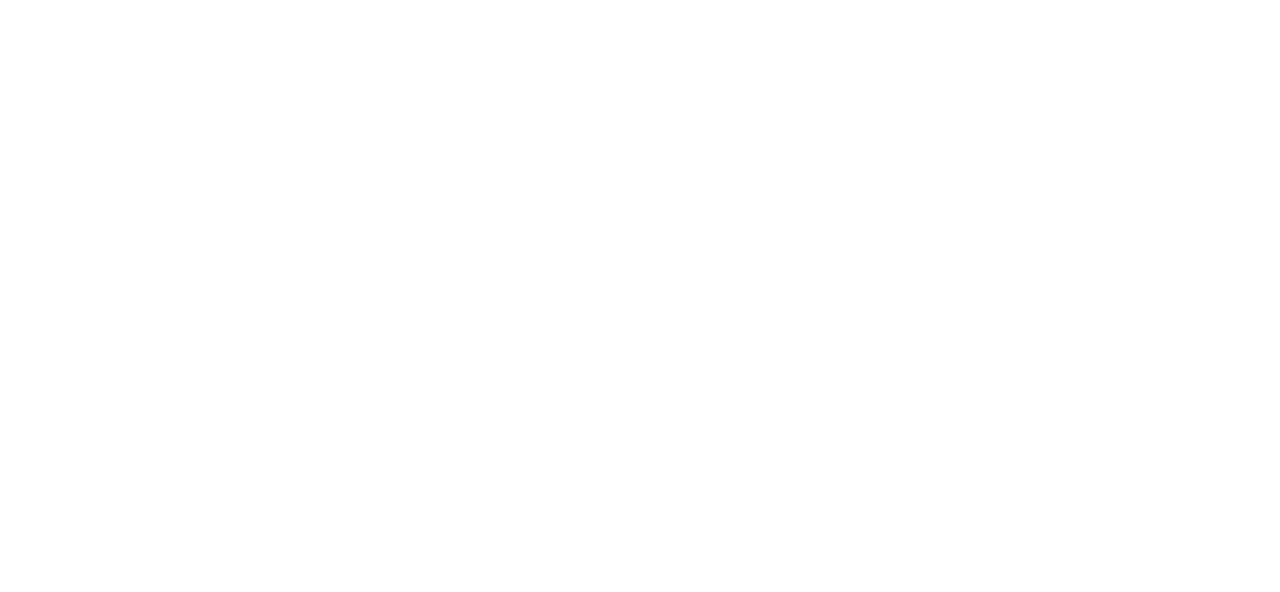
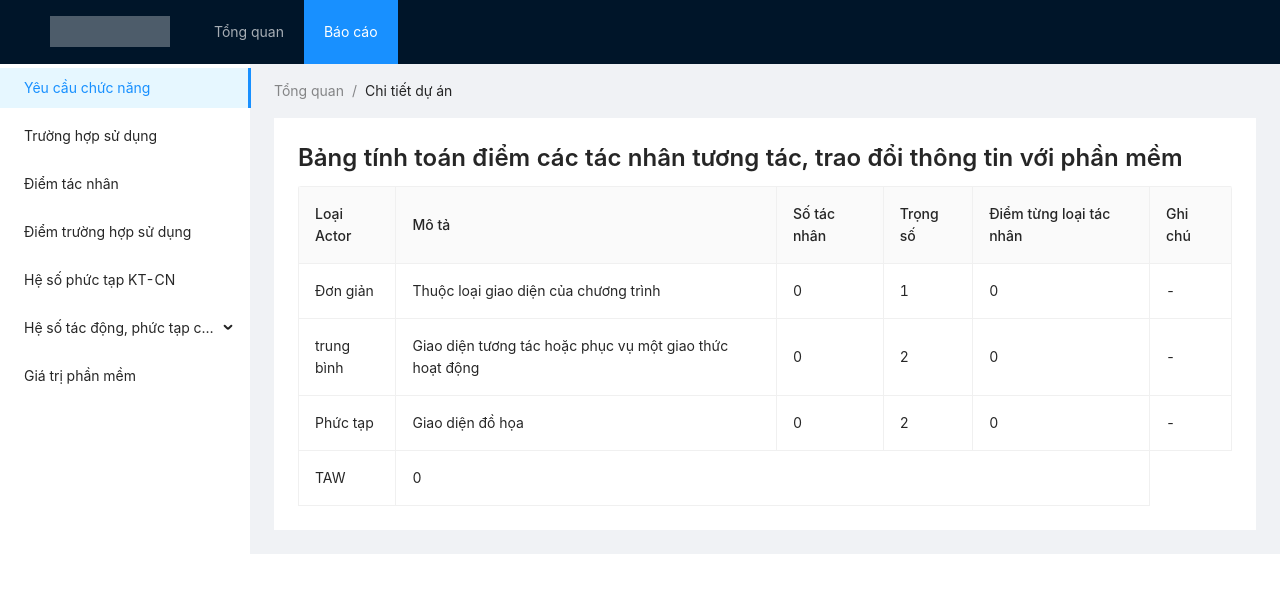
Before and after one commit to phamthanhhang208/SoftwareCost, a React (Create React App) app in the folder client/: page /project-details/1/actor-points in a window 1280 px wide. Shown: the top 592 px of the page. Built offline with nearby package versions, Linux system fonts and the light colour scheme.

Commit message:
added 2 tables

```diff
--- a/client/src/components/EditTableCell.js
+++ b/client/src/components/EditTableCell.js
@@ -48,8 +48,8 @@
         const save = async () => {
           try {
             const values = await form.validateFields();
+            console.log(values)
             toggleEdit();
-            console.log(values)
             handleSave({ ...record, ...values });
           } catch (errInfo) {
             console.log('Save failed:', errInfo);
@@ -70,7 +70,7 @@
                 {options.map(option => {
                     return <Option key = {option.value} >{option.label}</Option>
                 })}
-            </Select> : <Input ref={inputRef} onPressEnter={save} onBlur={save} />}
+            </Select>: <Input ref={inputRef} onPressEnter={save} onBlur={save} /> }
 
             </Form.Item>
           ) : (
@@ -97,7 +97,7 @@
         },
     };
     const handleSave = (row) => {
-        props.handleChangePoint(row.key,row.diem)
+        props.handleChangePoint(row)
     }
     const columns = props.columns.map((col) => {
         if (!col.editable) {
@@ -116,7 +116,6 @@
         };
       });
 
-
     return (
         <div>
             <Table
@@ -126,6 +125,23 @@
                 dataSource={dataSource}
                 columns={columns}
                 pagination = {false}
+                summary = {(pageData) =>{
+                  return (
+                    <>
+                    {
+                      props.summaryCells.map((cell)=>{
+                          return <Table.Summary.Row key ={cell.key}>
+                                <Table.Summary.Cell > {cell.name}</Table.Summary.Cell>
+                                <Table.Summary.Cell colSpan={cell.colSpan}>
+                                    {cell.value}
+                                </Table.Summary.Cell>
+                            </Table.Summary.Row>
+                      })
+                    }
+                    </>
+                  )
+
+                }}
             />
         </div>
     )
--- a/client/src/components/Routes.js
+++ b/client/src/components/Routes.js
@@ -2,7 +2,8 @@
 import { Route, Switch } from 'react-router-dom';
 import Overview from '../views/Overview'
 import ProjectDetails from '../views/ProjectDetails';
-import UseCasePoint from '../views/TechnologyComplexity';
+import TechnologyComplexity from '../views/TechnologyComplexity';
+import ActorPoints from '../views/ActorPoints';
 
 export default function Routes() {
     return (
@@ -10,7 +11,8 @@
            <Route path="/" component={Overview} exact />
            <Route path="/overview" component={Overview} exact />
            <Route path="/project-details" component= {ProjectDetails} exact />
-           <Route path="/project-details/:id/tech-complexity" component= {UseCasePoint} exact />
+           <Route path="/project-details/:id/tech-complexity" component= {TechnologyComplexity} exact />
+           <Route path="/project-details/:id/actor-points" component= {ActorPoints} exact />
         </Switch>
     )
 }
--- /dev/null
+++ b/client/src/views/ActorPoints.js
@@ -0,0 +1,116 @@
+import React, {useState,useEffect} from 'react'
+import ProjectDetailsLayout from '../components/ProjectDetailsLayout'
+import EditTableCell from '../components/EditTableCell';
+import 'antd/dist/antd.css';
+import { Typography } from 'antd';
+
+const { Title } = Typography;
+
+const columns = [
+    {
+        title: "Loại Actor",
+        dataIndex: "actorName",
+    },
+    {
+        title: "Mô tả",
+        dataIndex: "mota",
+    },
+    {
+        title: "Số tác nhân",
+        dataIndex: "actorNum",
+        editable: true
+    },
+    {
+        title: "Trọng số",
+        dataIndex: "trongso",
+    },
+    {
+        title: "Điểm từng loại tác nhân",
+        dataIndex: "ketqua",
+    },
+    {
+        title: "Ghi chú",
+        dataIndex: "note",
+        editable: true
+    },
+]
+
+const initalValues = [
+    {
+        key: '1',
+        actorName: 'Đơn giản',
+        mota: 'Thuộc loại giao diện của chương trình',
+        actorNum: 0,
+        trongso: 1,
+        ketqua: 0,
+        note: '-'
+    },
+    {
+        key: '2',
+        actorName: 'trung bình',
+        mota: 'Giao diện tương tác hoặc phục vụ một giao thức hoạt động',
+        actorNum: 0,
+        trongso: 2,
+        ketqua: 0,
+        note: '-'
+    },
+    {
+        key: '3',
+        actorName: 'Phức tạp',
+        mota: 'Giao diện đồ họa',
+        actorNum: 0,
+        trongso: 2,
+        ketqua: 0,
+        note: '-'
+    },
+]
+
+const initialsummaryRow = [
+    {
+        key: '4',
+        name: 'TAW',
+        colSpan: 4,
+        value: 0
+    }
+]
+
+export default function ActorPoints(){
+
+    const [datas,setDatas] = useState(initalValues)
+    const [summaryCells,setSummaryCells] = useState(initialsummaryRow)
+
+    const handleChangePoint = (row) => {
+        const {key,actorNum,note} = row
+        const newData = datas.map(data => {
+            if(data.key === key) return {...data, actorNum:actorNum, ketqua: actorNum * data.trongso, note: note}
+            return data
+        })
+        setDatas(newData)
+    }
+
+    const handleSummaryValues = (totalScore) => {
+        const summaryValues = [...summaryCells]
+        summaryValues[0].value = Math.floor(totalScore)
+        setSummaryCells(summaryValues)
+    }
+
+    useEffect(()=>{
+        let totalScore = 0
+        for (let i=0; i< datas.length; i++){
+            totalScore += datas[i].ketqua
+        }
+        handleSummaryValues(totalScore)
+    },[datas])
+
+    return(
+        <ProjectDetailsLayout>
+            <Title level={3}>Bảng tính toán điểm các tác nhân tương tác, trao đổi thông tin với phần mềm</Title>
+            <EditTableCell
+                columns = {columns}
+                dataSource = {datas}
+                handleChangePoint={handleChangePoint}
+                summaryCells = {summaryCells}
+            />
+        </ProjectDetailsLayout>
+    )
+}
--- a/client/src/views/TechnologyComplexity.js
+++ b/client/src/views/TechnologyComplexity.js
@@ -1,7 +1,11 @@
-import React, {useState} from 'react'
+import React, {useState,useEffect} from 'react'
 import ProjectDetailsLayout from '../components/ProjectDetailsLayout'
 import EditTableCell from '../components/EditTableCell';
 import 'antd/dist/antd.css';
+import { Typography } from 'antd';
+
+const { Title } = Typography;
+
 
 const columns = [
     {
@@ -34,7 +38,7 @@
         trongso: 2,
         diem: 0,
         ketqua: 0,
-        note: ''
+        note: '-',
     },
     {
         key: '1',
@@ -42,7 +46,7 @@
         trongso: 1,
         diem: 0 ,
         ketqua: 0,
-        note: ''
+        note: '-'
     },
     {
         key: '2',
@@ -50,7 +54,7 @@
         trongso: 1,
         diem: 0,
         ketqua: 0,
-        note: ''
+        note: '-'
     },
     {
         key: '3',
@@ -58,7 +62,7 @@
         trongso: 1,
         diem: 0,
         ketqua: 0,
-        note: ''
+        note: '-'
     },
     {
         key: '4',
@@ -66,7 +70,7 @@
         trongso: 2,
         diem: 0,
         ketqua: 0,
-        note: ''
+        note: '-'
     },
     {
         key: '5',
@@ -74,7 +78,7 @@
         trongso: 0.5,
         diem: 0,
         ketqua: 0,
-        note: ''
+        note: '-'
     },
     {
         key: '6',
@@ -82,7 +86,7 @@
         trongso: 0.5,
         diem: 0,
         ketqua: 0,
-        note: ''
+        note: '-'
     },
     {
         key: '7',
@@ -90,7 +94,7 @@
         trongso: 2,
         diem: 0,
         ketqua: 0,
-        note: ''
+        note: '-'
     },
     {
         key: '8',
@@ -98,7 +102,7 @@
         trongso: 1,
         diem: 0,
         ketqua: 0,
-        note: ''
+        note: '-'
     },
     {
         key: '9',
@@ -106,7 +110,7 @@
         trongso: 1,
         diem: 0,
         ketqua: 0,
-        note: ''
+        note: '-'
     },
     {
         key: '10',
@@ -114,7 +118,7 @@
         trongso: 1,
         diem: 0,
         ketqua: 0,
-        note: ''
+        note: '-'
     },
     {
         key: '11',
@@ -122,7 +126,7 @@
         trongso: 1,
         diem: 0,
         ketqua: 0,
-        note: ''
+        note: '-'
     },
     {
         key: '12',
@@ -130,7 +134,7 @@
         trongso: 1,
         diem: 0,
         ketqua: 0,
-        note: ''
+        note: '-'
     },
     {
         key: '13',
@@ -138,7 +142,7 @@
         trongso: 1,
         diem: 0,
         ketqua: 0,
-        note: ''
+        note: '-'
     },
 ]
 
@@ -169,27 +173,62 @@
     }
 ]
 
-export default function UseCasePoint() {
+const initialsummaryRow = [
+    {
+        key: '14',
+        name: "Hệ số KT-CN (TFW)",
+        colSpan: 3,
+        value: 0,
+    },
+    {
+        key: '15',
+        name: "Hệ số phức tạp về KT-CN (TCF)",
+        colSpan: 3,
+        value: 0,
+    }
+]
+
+export default function TechnologyComplexity() {
     const [datas,setDatas] = useState(initalValues)
+    const [summaryCells,setSummaryCells] = useState(initialsummaryRow)
 
-    const handleChangePoint = (id,score) => {
-       const newData = datas.map(data => {
-           if(data.key === id) return {...data, diem:score, ketqua: score * data.trongso}
-           return data
-       })
 
+    const handleSummaryValues = (totalScore) => {
+        const tfw = Math.floor(totalScore)
+        const tcf = (0.6 + (0.01 * tfw)).toFixed(2)
+        const summaryValues = [...summaryCells]
+        summaryValues[0].value = tfw
+        summaryValues[1].value = tcf
+        setSummaryCells(summaryValues)
+    }
+    const handleChangePoint = (row) => {
+        const {key,diem,note} = row
+        const newData = datas.map(data => {
+            if(data.key === key) return {...data, diem:diem, ketqua: diem * data.trongso, note: note}
+            return data
+        })
        setDatas(newData)
     }
+
+    useEffect(()=>{
+        let totalScore = 0
+        for (let i=0; i< datas.length; i++){
+            totalScore += datas[i].ketqua
+        }
+        handleSummaryValues(totalScore)
+    },[datas])
 
 
 
     return (
         <ProjectDetailsLayout>
+            <Title level={3}>Bảng tính toán hệ số phức tạp kỹ thuật - công nghệ</Title>
             <EditTableCell
             columns={columns}
             dataSource={datas}
             handleChangePoint={handleChangePoint}
             options ={scoreOptions}
+            summaryCells = {summaryCells}
             />
         </ProjectDetailsLayout>
     )
```
